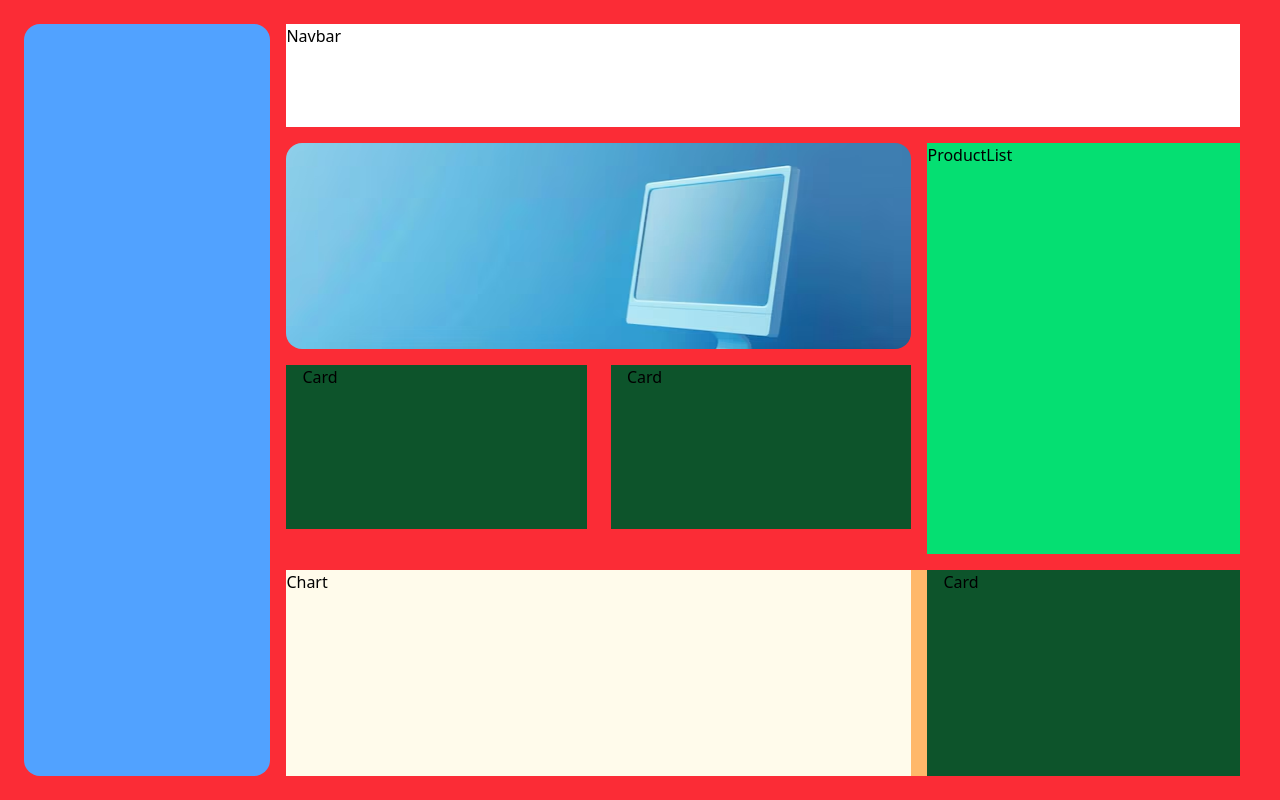
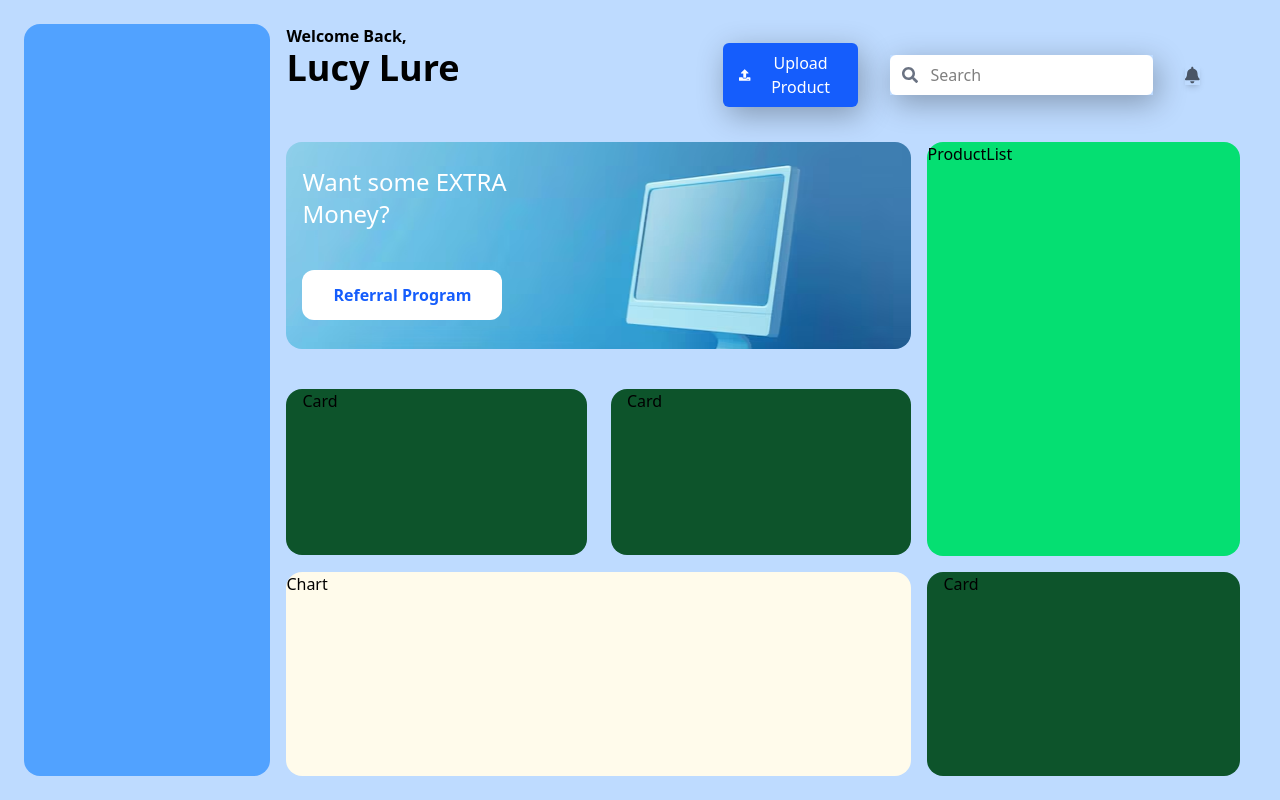
Before and after one commit to deekshithm0/Lucy-Lure---Dashboard, a React (Vite) app: page / in a window 1280 px wide. Built offline with nearby package versions, Linux system fonts and the light colour scheme.

Commit message:
updating cards and navbar

```diff
--- a/src/components/Card.jsx
+++ b/src/components/Card.jsx
@@ -2,7 +2,7 @@ import React from 'react'
 
 const Card = () => {
   return (
-    <div className='w-full h-full px-4 bg-green-900'>Card</div>
+    <div className='w-full h-full px-4 bg-green-900 rounded-2xl'>Card</div>
   )
 }
 
--- a/src/components/Chart.jsx
+++ b/src/components/Chart.jsx
@@ -1,7 +1,7 @@
 import React from 'react'
 
 const Chart = () => {
-  return <div className='w-4/6 bg-amber-50'>Chart</div>
+  return <div className='w-4/6 bg-amber-50 rounded-2xl'>Chart</div>
 }
 
 export default Chart
--- a/src/components/Navbar.jsx
+++ b/src/components/Navbar.jsx
@@ -1,8 +1,29 @@
 import React from 'react'
+import { FaSearch, FaBell, FaUpload } from 'react-icons/fa'
 
 const Navbar = () => {
   return (
-    <div className='w-full h-1/7 bg-white'>Navbar</div>
+    <div className='w-full h-1/7 flex justify-between'>
+      <div className='w-1/2'>
+        <p className='font-bold'>Welcome Back,</p>
+        <h2 className='font-bold text-4xl'>Lucy Lure</h2>
+      </div>
+
+      <div className='flex items-center justify-between gap-8 mr-10'>
+        <button className='flex items-center bg-blue-600 text-white px-4 py-2 rounded-md shadow-[4px_8px_30px_rgba(0,0,0,0.3)]'>
+          <FaUpload className='mr-2' /> Upload Product
+        </button>
+        <div className='relative shadow-[4px_8px_30px_rgba(0,0,0,0.3)]'>
+          <FaSearch className='absolute top-3 left-3 text-gray-500' />
+          <input
+            type='text'
+            placeholder='Search'
+            className=' px-4 py-2 rounded-md placeholder:p-6 bg-white'
+          />
+        </div>
+          <FaBell className='text-xl text-gray-600 cursor-pointer shadow-md' />
+      </div>
+    </div>
   )
 }
 
--- a/src/components/ProductList.jsx
+++ b/src/components/ProductList.jsx
@@ -2,7 +2,7 @@ import React from 'react'
 
 const ProductList = () => {
   return (
-    <div className='h-full bg-green-400'>ProductList</div>
+    <div className='h-full bg-green-400 rounded-2xl'>ProductList</div>
   )
 }
 
--- a/src/components/StaticCard.jsx
+++ b/src/components/StaticCard.jsx
@@ -3,8 +3,12 @@ import img1 from "../assets/images/img1.avif";
 
 const StaticCard = () => {
   return (
-    <div className="h-1/2 bg-amber-800 flex items-center justify-center overflow-hidden rounded-2xl">
+    <div className="h-1/2 bg-amber-800 flex items-center justify-center overflow-hidden rounded-2xl relative">
       <img src={img1} alt="Static Card" className="w-full h-full object-cover" />
+      <div className="">
+        <h1 className="absolute text-white left-4 top-6 text-2xl ">Want some EXTRA <br /> Money?</h1>
+      </div>
+      <button className="w-[200px] h-[50px] bg-white rounded-xl text-blue-600 font-bold absolute left-4 top-32">Referral Program</button>
     </div>
   );
 };
--- a/src/index.css
+++ b/src/index.css
@@ -2,5 +2,5 @@
 
 
 .dashboard{
-  @apply flex w-screen h-screen bg-red-500 items-center justify-center p-6
+  @apply flex w-screen h-screen bg-blue-200 items-center justify-center p-6
 }
--- a/src/pages/Dashboard.jsx
+++ b/src/pages/Dashboard.jsx
@@ -16,7 +16,7 @@ const Dashboard = () => {
           {/* staticcard and 2 cards */}
           <div className='w-4/6 flex flex-col gap-4'>
             <StaticCard />
-            <div className='w-full h-2/5 flex gap-6'>
+            <div className='w-full h-2/5 flex gap-6 mt-6'>
               <Card title='Total Products' value='1,134' change={10} />
               <Card title='Total Earnings' value='$4,231' change={-22} />
             </div>
@@ -25,7 +25,7 @@ const Dashboard = () => {
             <ProductList />
           </div>
         </div>
-        <div className='w-full h-2/7 flex flex-row gap-4 bg-orange-300'>
+        <div className='w-full h-2/7 flex flex-row gap-4'>
           {/* chart card */}
           <Chart />
           <div className='w-2/6 h-full'>
```
